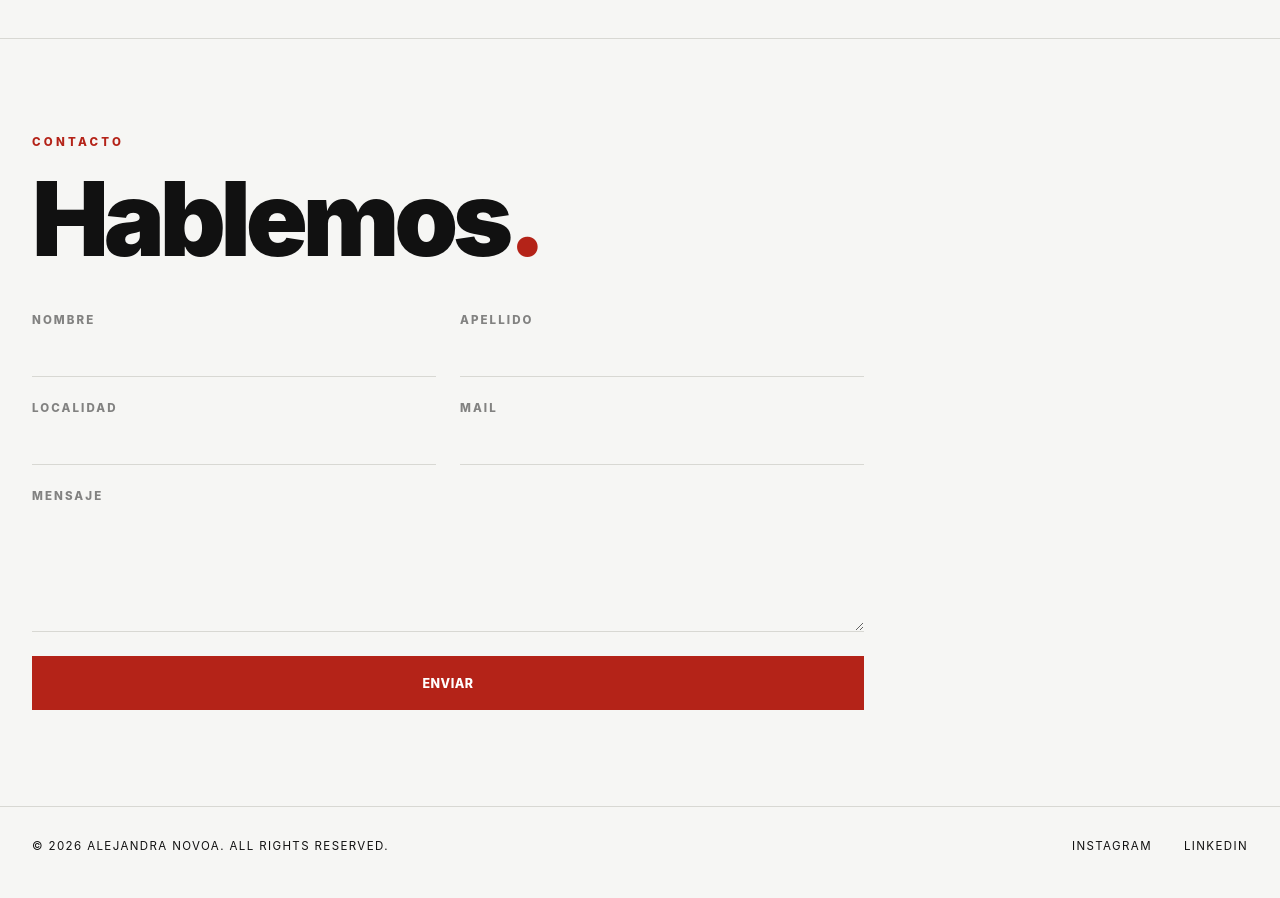
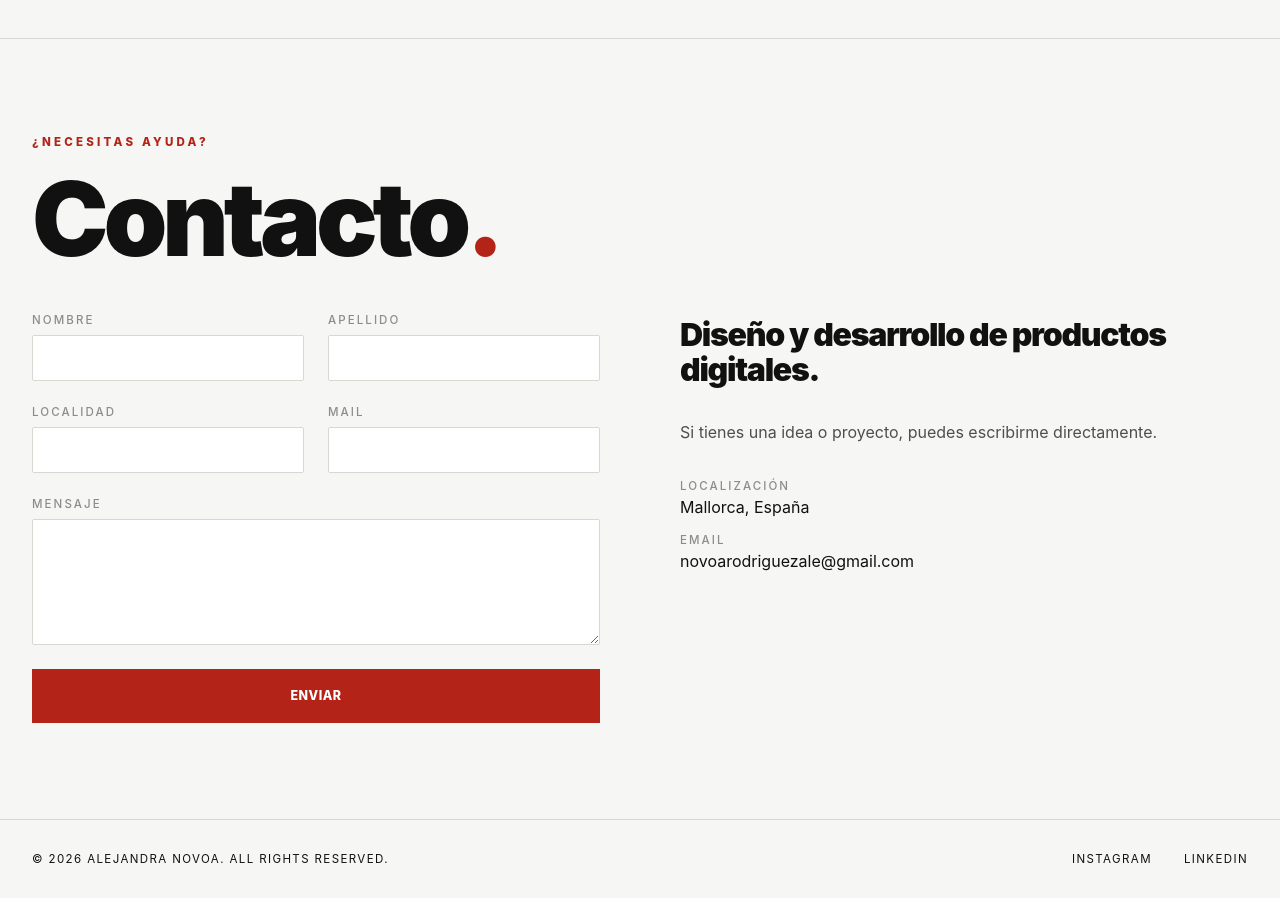
Before and after one commit to AlejandraRNovoa/portfolio, a React (Vite) app: page / in a window 1280 px wide. Shown: the part 2380-3278 px from the top of the page. Built offline with nearby package versions, Linux system fonts and the light colour scheme.

Commit message:
Refina menú móvil: sticky, X visible y escala correcta

```diff
--- a/src/App.css
+++ b/src/App.css
@@ -443,8 +443,13 @@ button {
 }
 
 @media (max-width: 700px) {
+  .site-shell {
+    overflow-x: clip;
+  }
+
   .topbar {
     padding: 1rem 1.2rem;
+    z-index: 35;
   }
 
   .brand {
@@ -460,7 +465,25 @@ button {
   }
 
   .hero {
-    padding: 2rem 1.2rem 4rem;
+    padding: 1.25rem 1.2rem 5.5rem;
+    min-height: auto;
+  }
+
+  .hero-grid {
+    gap: 0;
+  }
+
+  .hero-left {
+    padding-left: 0;
+    padding-top: 2.5rem;
+  }
+
+  .hero-right {
+    display: none;
+  }
+
+  .wheel-wrap {
+    display: none;
   }
 
   .hero-title {
@@ -469,6 +492,12 @@ button {
 
   .hero-subtitle {
     font-size: 1rem;
+    margin-top: 1.2rem;
+  }
+
+  .hero-actions {
+    margin-top: 2rem;
+    gap: 0.75rem;
   }
 
   .btn {
@@ -499,6 +528,19 @@ button {
   padding: 6rem 2rem;
   background: var(--bg);
   border-top: 1px solid var(--line);
+  /* Estado visible por defecto — JS añade .contact-anim para activar la transición */
+}
+
+/* JS añade esta clase antes de observar, evita flash si JS es lento */
+.contact.contact-anim {
+  opacity: 0;
+  transform: translateY(24px);
+  transition: opacity 0.6s ease, transform 0.6s ease;
+}
+
+.contact.contact-anim.contact-section--visible {
+  opacity: 1;
+  transform: translateY(0);
 }
 
 .contact-inner {
@@ -528,18 +570,17 @@ button {
 
 .contact-label {
   font-size: 0.72rem;
-  font-weight: 800;
+  font-weight: 500;
   letter-spacing: 0.18em;
   text-transform: uppercase;
-  color: var(--text);
-  opacity: 0.5;
+  color: #8d8d88;
 }
 
 .contact-input {
-  background: transparent;
-  border: none;
-  border-bottom: 1px solid var(--line);
-  padding: 0.65rem 0;
+  background: #ffffff;
+  border: 1px solid var(--line);
+  border-radius: 2px;
+  padding: 0.75rem 1rem;
   font: inherit;
   font-size: 1rem;
   color: var(--text);
@@ -549,7 +590,13 @@ button {
 }
 
 .contact-input:focus {
-  border-bottom-color: var(--accent);
+  border-color: var(--accent);
+  box-shadow: 0 2px 8px rgba(180, 35, 24, 0.08);
+}
+
+.contact-form .btn-primary:hover {
+  background: #951e15;
+  transform: translateY(-2px);
 }
 
 .contact-textarea {
@@ -566,3 +613,193 @@ button {
     grid-template-columns: 1fr;
   }
 }
+
+@media (prefers-reduced-motion: reduce) {
+  .contact.contact-anim {
+    opacity: 1;
+    transform: none;
+    transition: none;
+  }
+}
+
+/* ── CONTACT BODY (two-column) ───────────────────────── */
+.contact-body {
+  margin-top: 3rem;
+  display: grid;
+  grid-template-columns: 1fr 1fr;
+  gap: 5rem;
+  align-items: start;
+}
+
+.contact-body .contact-form {
+  margin-top: 0;
+}
+
+.contact-info {
+  padding-top: 0.25rem;
+  display: flex;
+  flex-direction: column;
+  gap: 2rem;
+}
+
+.contact-info-main {
+  margin: 0;
+  font-size: clamp(1.4rem, 2.5vw, 2rem);
+  font-weight: 900;
+  letter-spacing: -0.04em;
+  line-height: 1.1;
+  color: var(--text);
+}
+
+.contact-info-secondary {
+  margin: 0;
+  font-size: 1rem;
+  line-height: 1.7;
+  color: #4f4f4a;
+}
+
+.contact-info-details {
+  display: flex;
+  flex-direction: column;
+  gap: 0.25rem;
+}
+
+.contact-info-detail {
+  margin: 0 0 0.75rem;
+  font-size: 1rem;
+  color: var(--text);
+}
+
+.contact-info-links {
+  display: flex;
+  flex-direction: column;
+  gap: 0.5rem;
+}
+
+.contact-info-link {
+  font-size: 0.72rem;
+  font-weight: 800;
+  letter-spacing: 0.18em;
+  text-transform: uppercase;
+  color: var(--text);
+  opacity: 0.45;
+  transition: opacity 0.2s ease;
+  text-decoration: none;
+}
+
+.contact-info-link:hover {
+  opacity: 1;
+}
+
+@media (max-width: 900px) {
+  .contact-body {
+    grid-template-columns: 1fr;
+    gap: 3rem;
+  }
+}
+/* ── HAMBURGER + MOBILE OVERLAY ──────────────────────── */
+
+/* Ocultos por defecto en TODOS los breakpoints */
+.hamburger {
+  display: none;
+}
+
+.mobile-overlay {
+  display: none;
+}
+
+@media (max-width: 700px) {
+  /* Ocultar nav desktop */
+  .nav {
+    display: none;
+  }
+
+  /* Mostrar hamburguesa */
+  .hamburger {
+    display: flex;
+    align-items: center;
+    justify-content: center;
+    background: none;
+    border: none;
+    cursor: pointer;
+    padding: 0.25rem;
+    width: 2rem;
+    height: 2rem;
+    font-size: 1.2rem;
+    font-weight: 900;
+    color: var(--accent);
+    z-index: 30;
+    position: relative;
+  }
+
+  .hamburger-lines {
+    display: flex;
+    flex-direction: column;
+    gap: 5px;
+    width: 22px;
+  }
+
+  .hamburger-lines span {
+    display: block;
+    width: 100%;
+    height: 2px;
+    background: var(--accent);
+    border-radius: 1px;
+  }
+
+  /* Overlay — visible solo en móvil y solo con clase --open */
+  .mobile-overlay {
+    position: fixed;
+    inset: 0;
+    z-index: 25;
+    background: var(--bg);
+    padding: 5.5rem 2rem 3rem;
+    opacity: 0;
+    pointer-events: none;
+    transition: opacity 0.28s ease;
+  }
+
+  .mobile-overlay--open {
+    display: flex;
+    opacity: 1;
+    pointer-events: all;
+  }
+
+  .mobile-overlay-nav {
+    display: flex;
+    flex-direction: column;
+    gap: 0;
+    width: 100%;
+  }
+
+  .mobile-nav-link {
+    display: block;
+    background: none;
+    border: none;
+    border-bottom: 1px solid var(--line);
+    cursor: pointer;
+    text-align: left;
+    text-decoration: none;
+    padding: 0.9rem 0;
+    font: inherit;
+    font-size: clamp(1.6rem, 8vw, 2.2rem);
+    font-weight: 900;
+    letter-spacing: -0.04em;
+    line-height: 1;
+    color: var(--text);
+    transition: color 0.2s ease;
+  }
+
+  .mobile-nav-link:first-child {
+    border-top: 1px solid var(--line);
+  }
+
+  .mobile-nav-link--soon {
+    opacity: 0.35;
+    cursor: default;
+  }
+
+  .mobile-nav-link:not(.mobile-nav-link--soon):hover {
+    color: var(--accent);
+  }
+}
--- a/src/App.jsx
+++ b/src/App.jsx
@@ -134,7 +134,9 @@ function WheelGraphic() {
 }
 
 export default function App() {
+  const [menuOpen, setMenuOpen] = useState(false)
   const gridRef = useRef(null)
+  const contactRef = useRef(null)
 
   useEffect(() => {
     const cards = gridRef.current?.querySelectorAll('.project-card')
@@ -152,6 +154,24 @@ export default function App() {
     return () => observer.disconnect()
   }, [])
 
+  useEffect(() => {
+    const section = contactRef.current
+    if (!section) return
+    // Activamos la clase de estado inicial solo desde JS para evitar flash
+    section.classList.add('contact-anim')
+    const observer = new IntersectionObserver(
+      ([entry]) => {
+        if (entry.isIntersecting) {
+          section.classList.add('contact-section--visible')
+          observer.unobserve(section)
+        }
+      },
+      { threshold: 0.12 }
+    )
+    observer.observe(section)
+    return () => observer.disconnect()
+  }, [])
+
   return (
     <div className="site-shell">
       <header className="topbar">
@@ -166,7 +186,27 @@ export default function App() {
           <a href="#" className="nav-link">QUIÉN SOY</a>
           <a href="#" className="nav-link">CONTACTO</a>
         </nav>
+
+        <button
+          className="hamburger"
+          onClick={() => setMenuOpen(o => !o)}
+          aria-label={menuOpen ? 'Cerrar menú' : 'Abrir menú'}
+        >
+          {menuOpen ? '✕' : (
+            <span className="hamburger-lines">
+              <span /><span /><span />
+            </span>
+          )}
+        </button>
       </header>
+
+      <div className={`mobile-overlay${menuOpen ? ' mobile-overlay--open' : ''}`}>
+        <nav className="mobile-overlay-nav">
+          <a href="/" className="mobile-nav-link">INICIO</a>
+          <button className="mobile-nav-link mobile-nav-link--soon">QUIÉN SOY</button>
+          <button className="mobile-nav-link mobile-nav-link--soon">CONTACTO</button>
+        </nav>
+      </div>
 
       <main className="hero">
         <div className="hero-grid">
@@ -182,7 +222,7 @@ export default function App() {
 
             <div className="hero-actions">
               <button className="btn btn-primary" onClick={() => document.getElementById('proyectos')?.scrollIntoView({ behavior: 'smooth' })}>Ver proyectos</button>
-              <button className="btn btn-secondary">Contactar</button>
+              <button className="btn btn-secondary" onClick={() => document.getElementById('contacto')?.scrollIntoView({ behavior: 'smooth' })}>Contactar</button>
             </div>
           </section>
 
@@ -203,20 +243,20 @@ export default function App() {
         <div className="services-grid">
           <article className="service-card">
             <span className="service-number">01</span>
-            <h3>Estrategia</h3>
-            <p>Definición de objetivos y arquitectura de información basada en datos.</p>
+            <h3>Web</h3>
+            <p>Diseño y desarrollo de páginas web claras, modernas y pensadas para convertir.</p>
           </article>
 
           <article className="service-card">
             <span className="service-number">02</span>
-            <h3>Diseño</h3>
-            <p>Interfaces visuales limpias, tipografía curada y jerarquía visual impecable.</p>
+            <h3>Contenido</h3>
+            <p>Creación de contenido visual y digital para dar presencia real a tu marca.</p>
           </article>
 
           <article className="service-card">
             <span className="service-number">03</span>
-            <h3>Desarrollo</h3>
-            <p>Código limpio, performance optimizado y experiencias responsivas fluidas.</p>
+            <h3>Digital</h3>
+            <p>Presencia online cuidada, coherente y adaptada a cada proyecto.</p>
           </article>
         </div>
       </section>
@@ -286,11 +326,12 @@ export default function App() {
         </div>
       </section>
 
-      <section className="contact" id="contacto">
+      <section className="contact" id="contacto" ref={contactRef}>
         <div className="contact-inner">
-          <span className="portfolio-label">CONTACTO</span>
-          <h2 className="portfolio-title">Hablemos<span className="accent-dot">.</span></h2>
+          <span className="portfolio-label">¿Necesitas ayuda?</span>
+          <h2 className="portfolio-title">Contacto<span className="accent-dot">.</span></h2>
 
+          <div className="contact-body">
           <form
             className="contact-form"
             action="https://formspree.io/f/mdaynkaw"
@@ -325,6 +366,20 @@ export default function App() {
 
             <button type="submit" className="btn btn-primary">Enviar</button>
           </form>
+
+          <div className="contact-info">
+            <p className="contact-info-main">Diseño y desarrollo de productos digitales.</p>
+            <p className="contact-info-secondary">Si tienes una idea o proyecto, puedes escribirme directamente.</p>
+
+            <div className="contact-info-details">
+              <span className="contact-label">Localización</span>
+              <p className="contact-info-detail">Mallorca, España</p>
+              <span className="contact-label">Email</span>
+              <p className="contact-info-detail">novoarodriguezale@gmail.com</p>
+            </div>
+
+          </div>
+          </div>
         </div>
       </section>
 
```
Also changed, not shown: src/assets/Captura de pantalla 2026-04-12 a las 11.20.24.png (added).
